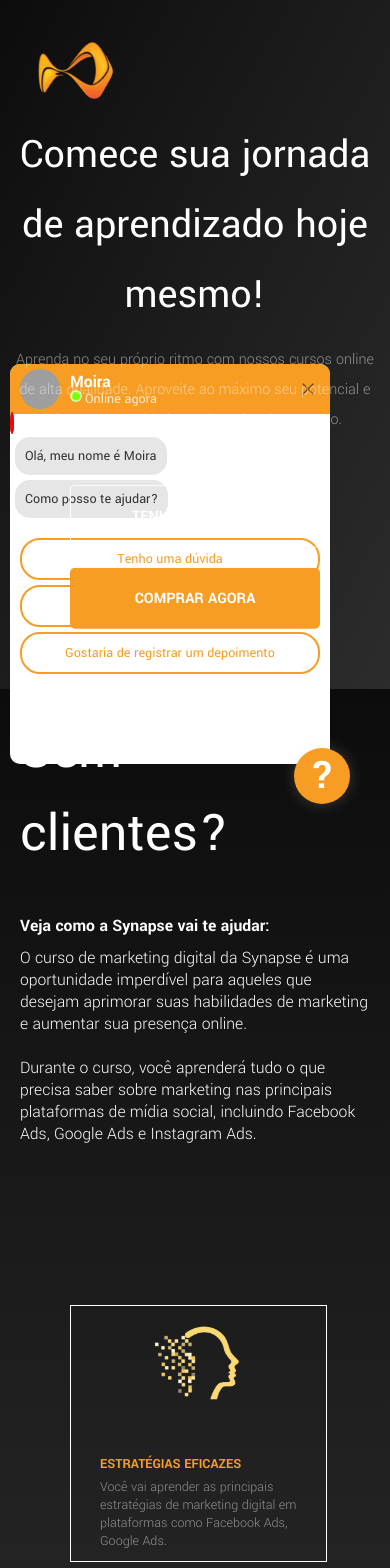
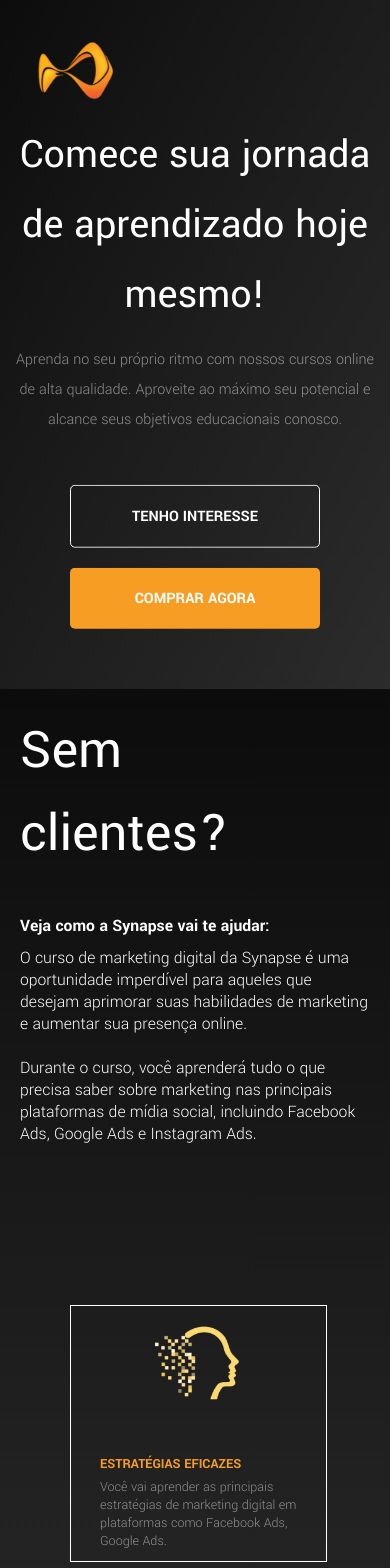
Before and after one commit to rogeritael/rogeritael-rocky_desafio, a React (Create React App) app: page / in a window 390 px wide. Shown: the top 1568 px of the page. Built offline with nearby package versions, Linux system fonts and the light colour scheme; grey boxes are pictures that could not be loaded.

Commit message:
fazendo ajustes no responsivo

```diff
--- a/src/App.tsx
+++ b/src/App.tsx
@@ -18,8 +18,8 @@
   return (
     <>
       <GlobalStyle />
-      <HelpButton />
-      <ChatBot />
+      {/* <HelpButton /> */}
+      {/* <ChatBot /> */}
       <Cover />
       <MaisClientesSection />
       <CallToActionSection />
--- a/src/components/ChatBot/styles.ts
+++ b/src/components/ChatBot/styles.ts
@@ -9,7 +9,6 @@
     bottom: 80px;
     right: 60px;
     border-radius: 10px;
-    flex: 999;
 
     .chat_image {
         width: 40px;
--- a/src/components/template/AmIAbleSection/index.tsx
+++ b/src/components/template/AmIAbleSection/index.tsx
@@ -1,9 +1,11 @@
+import { AppLimiter } from "../../AppLimiter";
 import { Button } from "../../Button";
 import { AmIAbleStyle } from "./styles";
 
 export function AmIAbleSection(){
     return(
         <AmIAbleStyle>
+            <AppLimiter>
             <div className="text_container">
                 <h2>Eu estou Apto?</h2>
 
@@ -30,6 +32,7 @@
                     />
                 </div>
             </div>
+            </AppLimiter>
         </AmIAbleStyle>
     );
 }
--- a/src/components/template/AmIAbleSection/styles.ts
+++ b/src/components/template/AmIAbleSection/styles.ts
@@ -5,9 +5,13 @@
     height: 898px;
     background-image: url(${bg});
     background-size: cover;
-    display: flex;
-    align-items: center;
-    justify-content: flex-end;
+
+
+    .app_limiter {
+        display: flex;
+        align-items: center;
+        justify-content: flex-end;
+    }
 
     .text_container {
         width: 394px;
--- a/src/components/template/CallToActionSection/index.tsx
+++ b/src/components/template/CallToActionSection/index.tsx
@@ -1,9 +1,11 @@
+import { AppLimiter } from "../../AppLimiter";
 import { Button } from "../../Button";
 import { CallToActionContainer } from "./styles";
 
 export function CallToActionSection(){
     return(
         <CallToActionContainer>
+        <AppLimiter>
             <h1 className="cta">
                 Tome agora a decisão de transformar a sua empresa no mundo digital
             </h1>
@@ -14,6 +16,7 @@
                     background="#F89D24" ///COLOCAR WHITE
                 />
             </div>
+        </AppLimiter>
         </CallToActionContainer>
     )
 }
--- a/src/components/template/CallToActionSection/styles.ts
+++ b/src/components/template/CallToActionSection/styles.ts
@@ -2,12 +2,15 @@
 import banner from '../../../assets/Vector.png';
 
 export const CallToActionContainer = styled.section`
-    display: flex;
-    align-items: center;
-    min-height: 365px;
-    position: relative;
     background-color: var(--black1);
     background-image: url(${banner});
+
+    .app_limiter {
+        position: relative;
+        display: flex;
+        align-items: center;
+        min-height: 365px;
+    }
 
     .price_container {
         width: 500px;
@@ -43,7 +46,9 @@
     }
 
     @media (max-width: 924px) {
-        flex-direction: column;
+        .app_limiter {
+            flex-direction: column;
+        }
 
         h1.cta {
             text-align: center;
--- a/src/components/template/MaisClientesSection/index.tsx
+++ b/src/components/template/MaisClientesSection/index.tsx
@@ -5,8 +5,8 @@
 
 export function MaisClientesSection(){
     return(
+        <MaisClientesContainer>
         <AppLimiter>
-        <MaisClientesContainer>
             <div className="left_side">
                 <div className="mais_clientes_text_container">
                     <h1>Sem <br/> clientes?</h1>
@@ -56,7 +56,7 @@
                 </div>
             </div>
 
+        </AppLimiter>
         </MaisClientesContainer>
-        </AppLimiter>
     );
 }
--- a/src/components/template/MaisClientesSection/styles.ts
+++ b/src/components/template/MaisClientesSection/styles.ts
@@ -2,12 +2,16 @@
 
 export const MaisClientesContainer = styled.section`
     /* background-color: ; */
-    min-height: 759px;
-    display: flex;
-    justify-content: space-evenly;
-    align-items: center;
+
     background: rgb(61,61,61);
     background: linear-gradient(0deg, rgba(61,61,61,1) 0%, rgba(12,12,12,1) 100%);
+
+    .app_limiter {
+        min-height: 759px;
+        display: flex;
+        justify-content: space-evenly;
+        align-items: center;
+    }
 
     .left_side {
         display: flex;
@@ -80,7 +84,10 @@
     }
 
     @media (max-width: 1100px) {
-       flex-direction: column;
+
+        .app_limiter {
+            flex-direction: column;
+        }
 
         .left_side {
             flex-direction: row;
@@ -115,7 +122,6 @@
             margin: 60px 0;
             grid-template-columns: 250px;
             grid-template-rows: repeat(4, 250px);
-            /* margin-bottom: 97px; */
         }
     }
 
```
